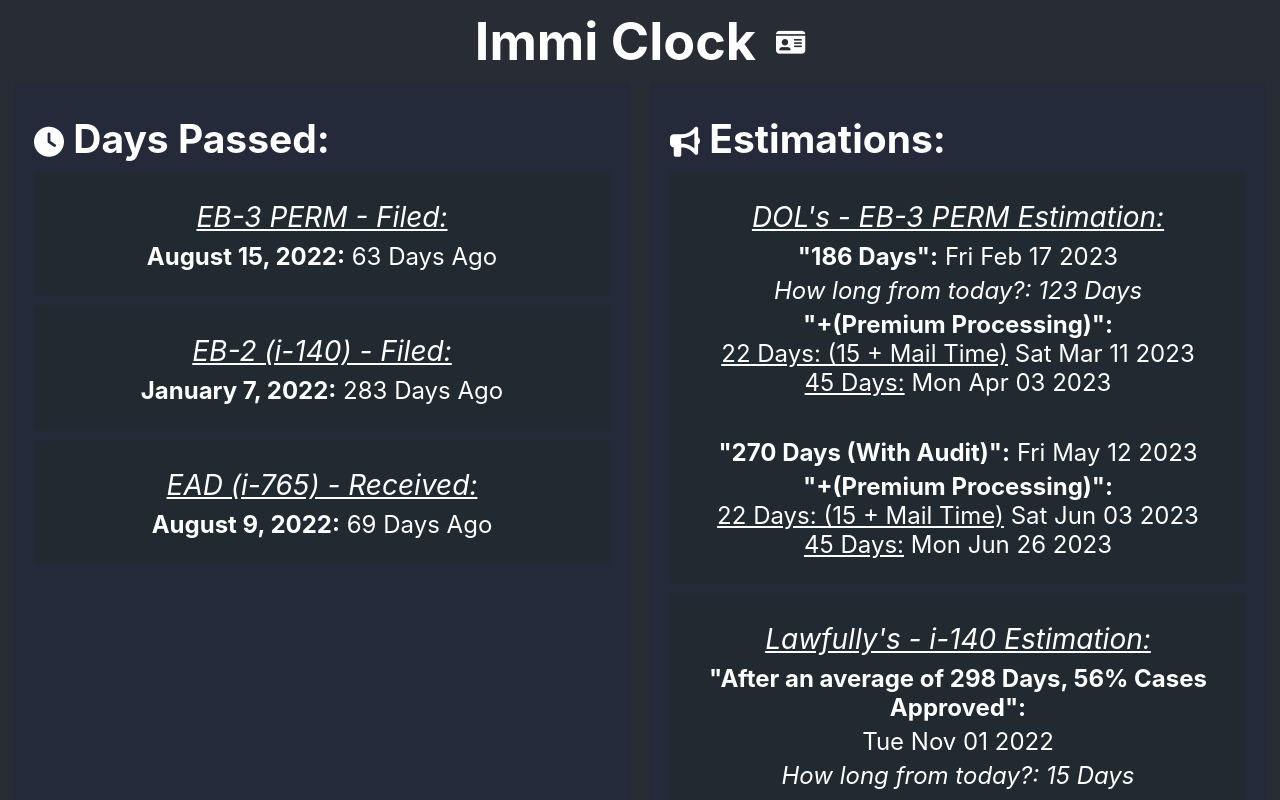
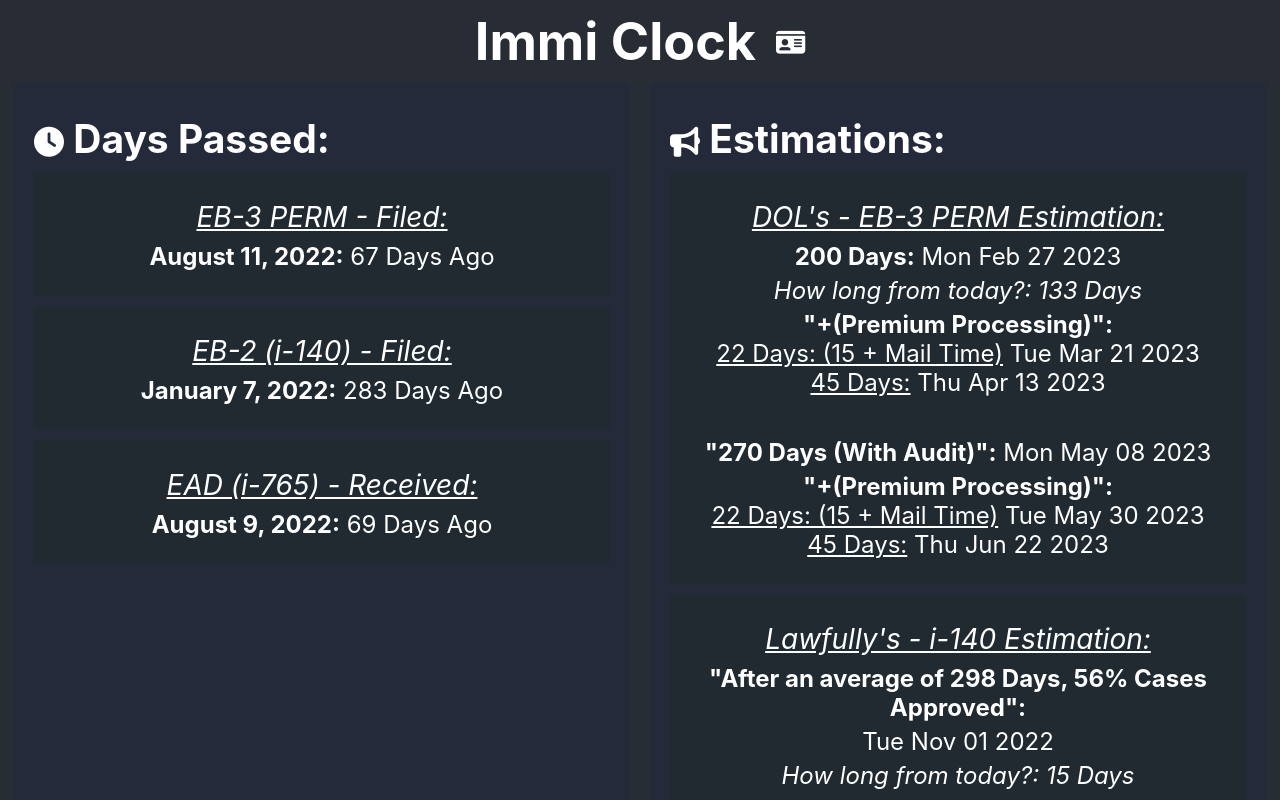
Before and after one commit to santialur/immiclock, a React (Create React App) app: page / in a window 1280 px wide. Shown: the top 800 px of the page. Built offline with nearby package versions, Linux system fonts and the light colour scheme.

Commit message:
Change Constants

```diff
--- a/src/App.js
+++ b/src/App.js
@@ -2,6 +2,12 @@
 import './App.css';
 import Card from './components/Card';
 import Section from './components/Section';
+
+//https://www.immi-usa.com/perm-processing-time-updates/
+//https://flag.dol.gov/processingtimes
+const DOL_PERM_DAYS_AVG = 200;
+const DOL_PERM_DAYS_AVG_AUDIT = 270;
+const PERM_DATE_FILED = '08/11/2022';
 
 const getDiff = (targetDate) => {
   const today = new Date().getTime();
@@ -34,8 +40,8 @@
         <Card title="Days Passed:" icon='clock'>
           <Section title="EB-3 PERM - Filed:">
             <p>
-              <b>August 15, 2022:</b>
-              <span> {getDiff('08/15/2022')} Days Ago </span>
+              <b>August 11, 2022:</b>
+              <span> {getDiff(PERM_DATE_FILED)} Days Ago </span>
             </p>
           </Section>
 
@@ -57,30 +63,30 @@
         <Card title="Estimations:" icon='bullhorn'>
           <Section title="DOL's - EB-3 PERM Estimation:">
               <p>
-                <b>"186 Days":</b>
-                <span> {convertToString(addToDate('08/15/2022', 186))} </span>
+                <b>{DOL_PERM_DAYS_AVG} Days:</b>
+                <span> {convertToString(addToDate(PERM_DATE_FILED, DOL_PERM_DAYS_AVG))} </span>
               </p>
               <p>
-                <i>How long from today?: {getDiff(addToDate('08/15/2022', 186))*-1} Days</i>
+                <i>How long from today?: {getDiff(addToDate(PERM_DATE_FILED, DOL_PERM_DAYS_AVG))*-1} Days</i>
               </p>
               <p>
                 <b>"+(Premium Processing)":</b>
                 <br/>
-                <span><u>22 Days: (15 + Mail Time)</u> {convertToString(addToDate('08/15/2022', 186+22))} </span>
+                <span><u>22 Days: (15 + Mail Time)</u> {convertToString(addToDate(PERM_DATE_FILED, DOL_PERM_DAYS_AVG+22))} </span>
                 <br/>
-                <span><u>45 Days:</u> {convertToString(addToDate('08/15/2022', 186+45))} </span>
+                <span><u>45 Days:</u> {convertToString(addToDate(PERM_DATE_FILED, DOL_PERM_DAYS_AVG+45))} </span>
               </p>
               <br/>
               <p>
-                <b>"270 Days (With Audit)":</b>
-                <span> {convertToString(addToDate('08/15/2022', 270))} </span>
+                <b>"{DOL_PERM_DAYS_AVG_AUDIT} Days (With Audit)":</b>
+                <span> {convertToString(addToDate(PERM_DATE_FILED, DOL_PERM_DAYS_AVG_AUDIT))} </span>
               </p>
               <p>
                 <b>"+(Premium Processing)":</b>
                 <br/>
-                <span><u>22 Days: (15 + Mail Time)</u> {convertToString(addToDate('08/15/2022', 270+22))} </span>
+                <span><u>22 Days: (15 + Mail Time)</u> {convertToString(addToDate(PERM_DATE_FILED, DOL_PERM_DAYS_AVG_AUDIT+22))} </span>
                 <br/>
-                <span><u>45 Days:</u> {convertToString(addToDate('08/15/2022', 270+45))} </span>
+                <span><u>45 Days:</u> {convertToString(addToDate(PERM_DATE_FILED, DOL_PERM_DAYS_AVG_AUDIT+45))} </span>
               </p>
           </Section>
 
```
